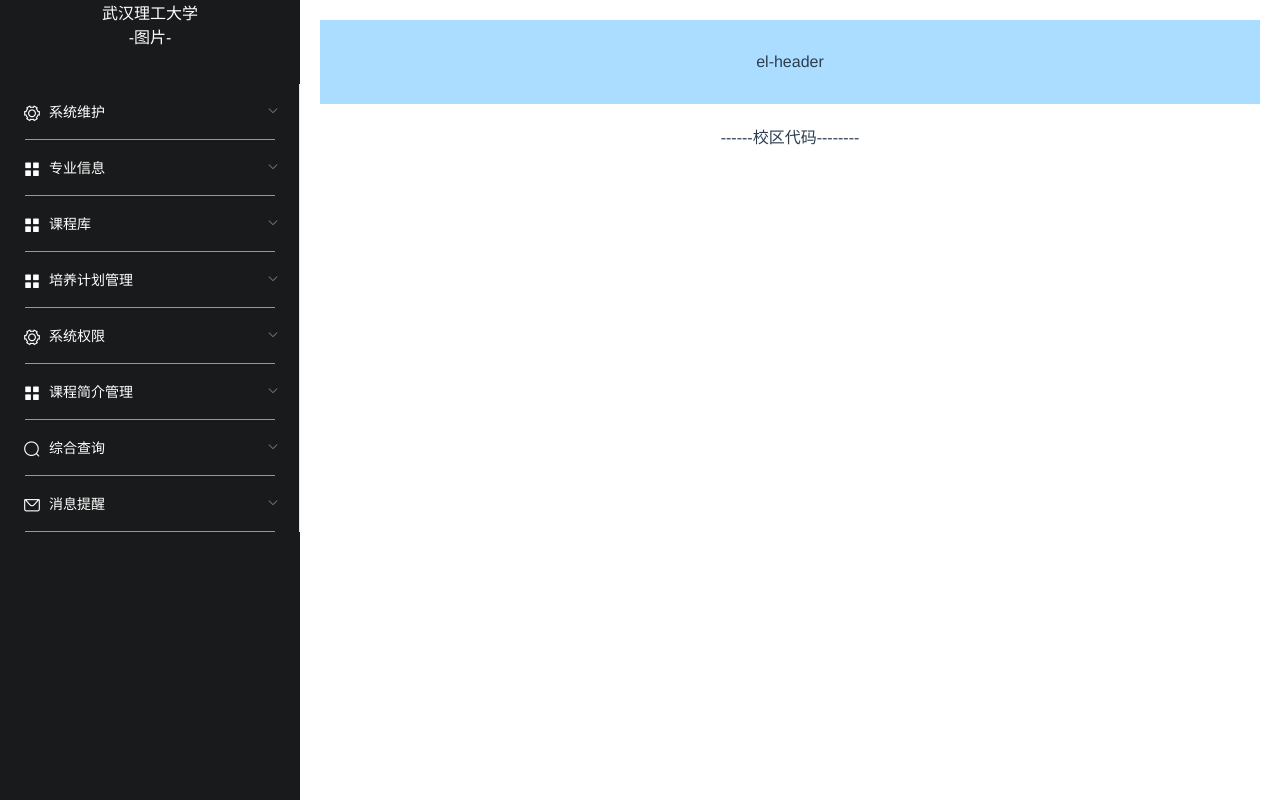
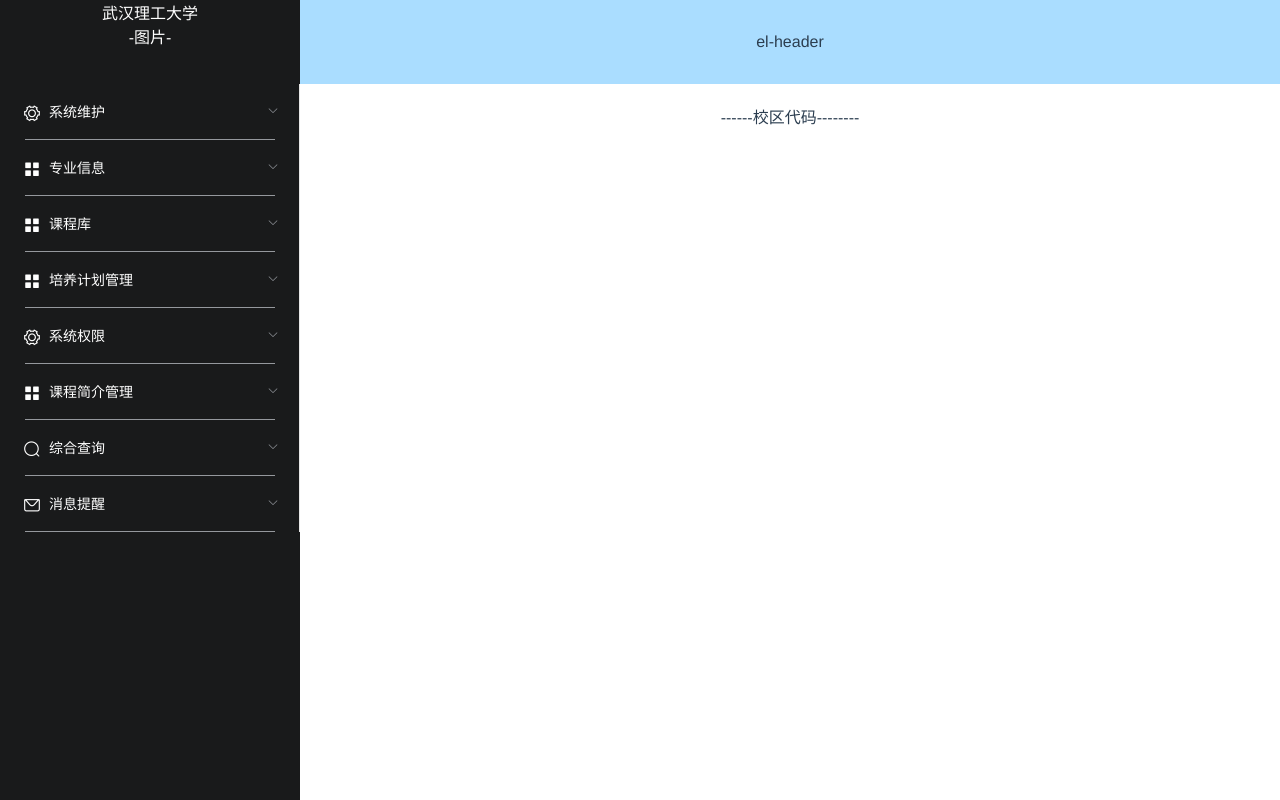
Before and after one commit to 1206GoGoGo/client, a Vue app: page /#/xqdm in a window 1280 px wide. Built offline with nearby package versions, Linux system fonts and the light colour scheme.

Commit message:
去掉一些无用代码 -A.vue

```diff
--- a/src/App.vue
+++ b/src/App.vue
@@ -43,7 +43,7 @@ html,body,#app{
   height:100%;
 }
 #app {
-  font-family: 'Avenir', Helvetica, Arial, sans-serif;
+  font-family: '微软雅黑','Avenir', Helvetica, Arial, sans-serif;
   -webkit-font-smoothing: antialiased;
   -moz-osx-font-smoothing: grayscale;
   text-align: center;
@@ -51,8 +51,8 @@ html,body,#app{
   margin-top: 0px;
   height:100%;
 }
-.el-sider{
-
+.el-main{
+  padding:0px;
 
 }
 </style>
--- a/src/components/index/Sider.vue
+++ b/src/components/index/Sider.vue
@@ -88,13 +88,11 @@ export default {
     methods:{
         //路由跳转处理
         handleSelect:function(index,indexpath){
-            console.log(this);
-            this.$router.push({path:'/Xqdm'});
-            console.log("----")
             var locthis=this;
             switch(index)
             {
-                case "1-1-1":console.log("进入跳转");locthis.$router.push({path:'/Xqdm'});break;
+                //通过index来控制路由跳转
+                case "1-1-1":locthis.$router.push({path:'/xqdm'});break;
                 default:console.log("跳转错误");
             }
         }
```
